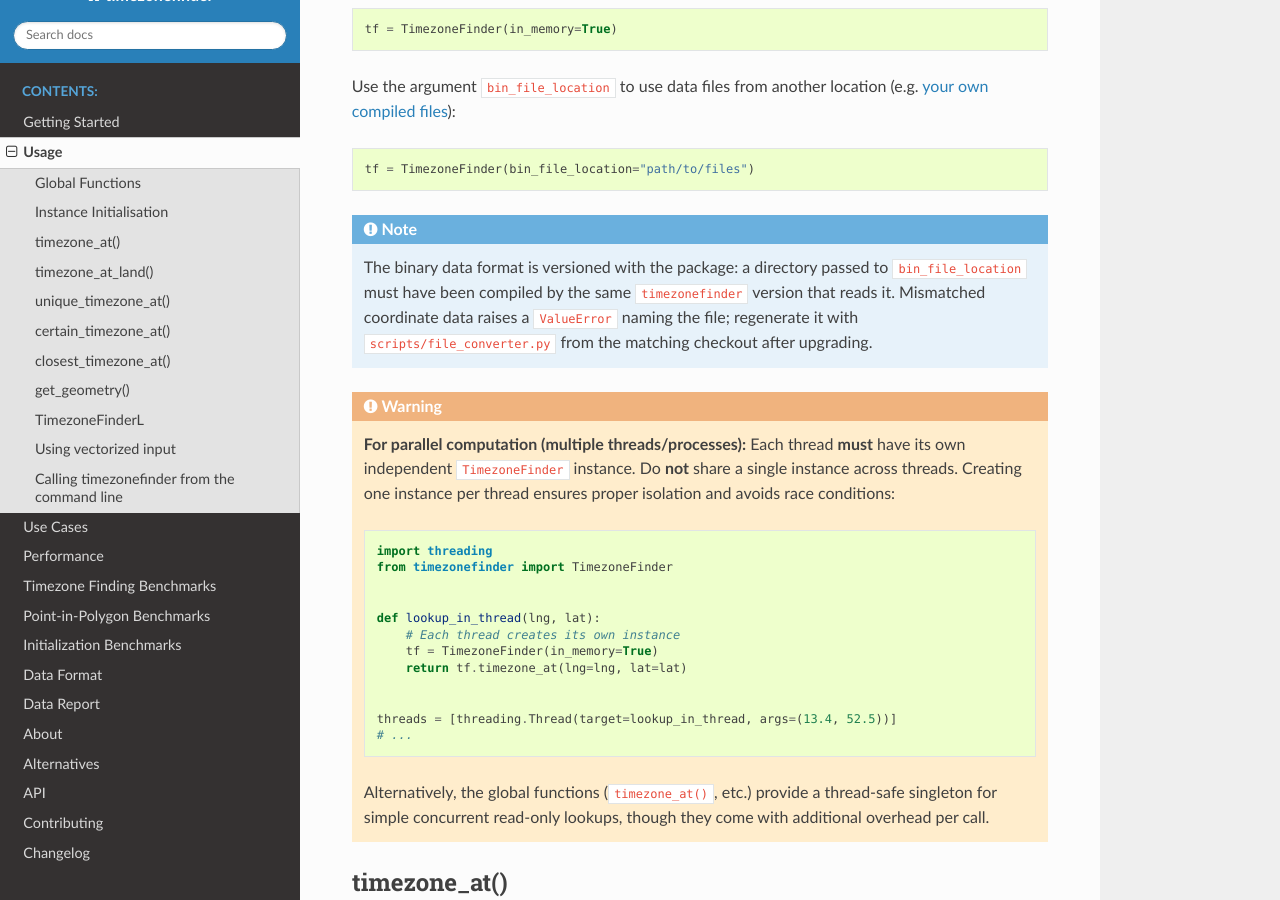
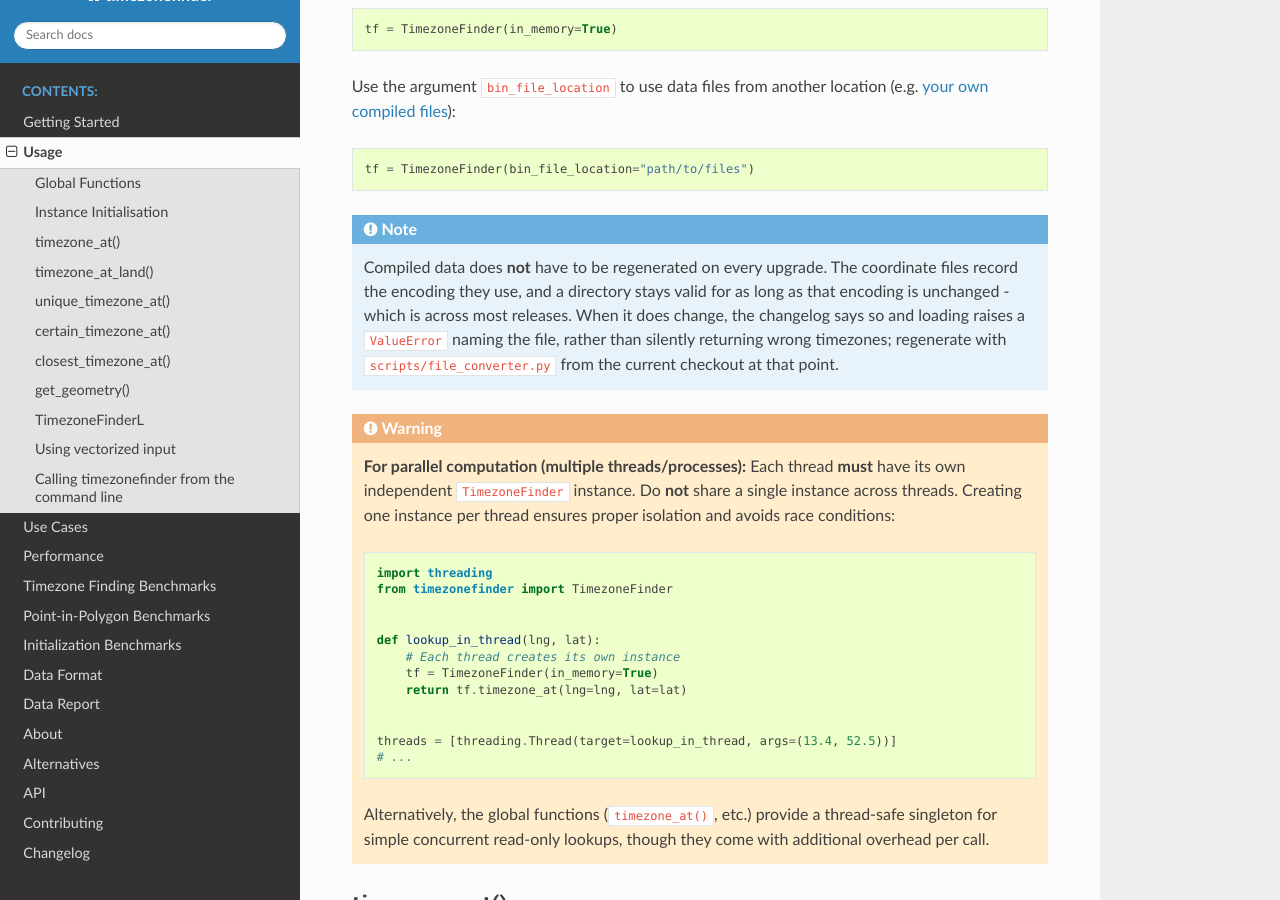
Before and after one commit to jannikmi/timezonefinder, a Sphinx documentation site: the page built from docs/1_usage.rst, in a window 1280 px wide and 900 px high, scrolled down 1421 px. Built offline with Sphinx 7.4.7 and the Read the Docs theme 3.1.0, drawn with Linux system fonts in a browser that asks for light colours.

Commit message:
Correct the documented data compatibility contract
The guard keys on POLYGON_LAYOUT_VERSION, a hand-maintained literal that is
bumped only when the coordinate encoding changes. It has no connection to the
package version, so data compiled by any release writing a given layout stays
readable by any release reading it.

The docs said the opposite - that a bin_file_location directory must be
compiled by the same timezonefinder version that reads it. That describes a
per-release regeneration obligation the code does not impose, and would have
pushed users into regenerating ~65MB on every patch bump.

Restate the actual contract in docs/1_usage.rst, docs/data_format.rst and the
changelog: regeneration is needed once here because this release does change
the encoding, and thereafter only when the changelog reports a format change.
Also note in data_format.rst that the check covers the coordinate files only -
the shortcut index and NumPy arrays carry no marker yet (#458).

The error message led with "written by an incompatible timezonefinder version",
which pointed the reader at the release rather than the encoding. It now names
the two layout versions as the mismatch.

Co-Authored-By: Claude Opus 5 <noreply@anthropic.com>

```diff
--- a/CHANGELOG.rst
+++ b/CHANGELOG.rst
@@ -10,7 +10,7 @@ X.X.X (unreleased)
 * fixed a ``BufferError: cannot close exported pointers exist`` raised during resource cleanup in file mode (``in_memory=False``) whenever a polygon coordinate array obtained from ``coords_of()`` outlived the ``TimezoneFinder`` instance. Such arrays are zero-copy views onto the memory-mapped coordinate file, and ``mmap.close()`` refuses to unmap while they are alive. ``utils.close_resource()`` now treats ``BufferError`` like the other expected close errors, keeping the mapping valid instead of leaving the views dangling
 * ``FileCoordAccessor.cleanup()`` now releases its own references to the memory map, so a close deferred by the above is no longer pinned for the lifetime of the accessor: the mapping is freed as soon as the last coordinate view is dropped. The accessor must not be used after ``cleanup()``
 * polygon coordinates are now stored one axis at a time in the packaged ``coordinates.fbs`` files - all x values followed by all y values per polygon, instead of interleaved ``x0, y0, x1, y1, ...``. The raycasting point in polygon test scans a single axis per iteration, so contiguous per-axis blocks halve the cache lines it touches and let both acceleration backends read an axis without copying: point-in-polygon is ~1.6x faster on a median polygon and ~2.5x faster on the largest ones via the C extension, and 14-25% faster via Numba. The bundled data was regenerated accordingly
-* the packaged ``coordinates.fbs`` files now carry a FlatBuffers file identifier and a layout version, and ``TimezoneFinder`` raises a ``ValueError`` naming the offending file when it is asked to load coordinate data written by an incompatible version. This matters if you compile your own data and point ``bin_file_location`` at it: such a directory must be regenerated with ``scripts/file_converter.py`` from the matching checkout. Previously a stale directory was read without complaint and produced wrong timezones
+* the packaged ``coordinates.fbs`` files now carry a FlatBuffers file identifier and a layout version recording the coordinate encoding, and ``TimezoneFinder`` raises a ``ValueError`` naming the offending file when the encoding does not match the one it reads. Previously such a directory was read without complaint and produced wrong timezones. This matters if you compile your own data and point ``bin_file_location`` at it: because the coordinate layout changed in this release, those directories have to be regenerated once with ``scripts/file_converter.py``. The marker tracks the encoding rather than the package version, so this is not a per-release obligation - compiled data stays valid across upgrades that leave the format alone
 
 Internal:
 
--- a/docs/1_usage.rst
+++ b/docs/1_usage.rst
@@ -80,10 +80,11 @@ Use the argument ``bin_file_location`` to use data files from another location (
 
 .. note::
 
-    The binary data format is versioned with the package: a directory passed to ``bin_file_location``
-    must have been compiled by the same ``timezonefinder`` version that reads it. Mismatched coordinate
-    data raises a ``ValueError`` naming the file; regenerate it with ``scripts/file_converter.py`` from
-    the matching checkout after upgrading.
+    Compiled data does **not** have to be regenerated on every upgrade. The coordinate files record
+    the encoding they use, and a directory stays valid for as long as that encoding is unchanged -
+    which is across most releases. When it does change, the changelog says so and loading raises a
+    ``ValueError`` naming the file, rather than silently returning wrong timezones; regenerate with
+    ``scripts/file_converter.py`` from the current checkout at that point.
 
 
 .. warning::
--- a/docs/data_format.rst
+++ b/docs/data_format.rst
@@ -118,7 +118,11 @@ FlatBuffers Schema
 The library uses the `Google FlatBuffers <https://pypi.org/project/flatbuffers/>`_ binary file format for efficient binary serialization of the polygon and shortcut data.
 The schemas are defined in the ``timezonefinder/flatbuf/schemas/*.fbs`` files.
 
-``coordinates.fbs`` carries a FlatBuffers file identifier (``TZFP``) and a ``layout_version`` field recording the coordinate encoding. Both are checked when the file is opened, and a mismatch raises a ``ValueError`` naming the offending file. A data directory therefore has to be produced by the same ``timezonefinder`` version that reads it: regenerate custom data with ``scripts/file_converter.py`` from the matching checkout after upgrading.
+``coordinates.fbs`` carries a FlatBuffers file identifier (``TZFP``) and a ``layout_version`` field recording the coordinate encoding. Both are checked when the file is opened, and a mismatch raises a ``ValueError`` naming the offending file instead of silently returning wrong timezones.
+
+``layout_version`` tracks the *encoding*, not the package version, and is bumped only when the encoding actually changes. Data compiled by any release that writes a given layout is readable by any release that reads it, so a directory passed to ``bin_file_location`` does not need regenerating on an ordinary upgrade - only when the changelog reports a data format change, or when you want newer boundary data.
+
+Note that this check currently covers the coordinate files only. The shortcut index and the NumPy arrays carry no such marker yet, so mixing those across a format change is still undetected.
 
 
 Spatial Indexing with H3 Hexagons
```
Also changed, not shown: 2 other files.
